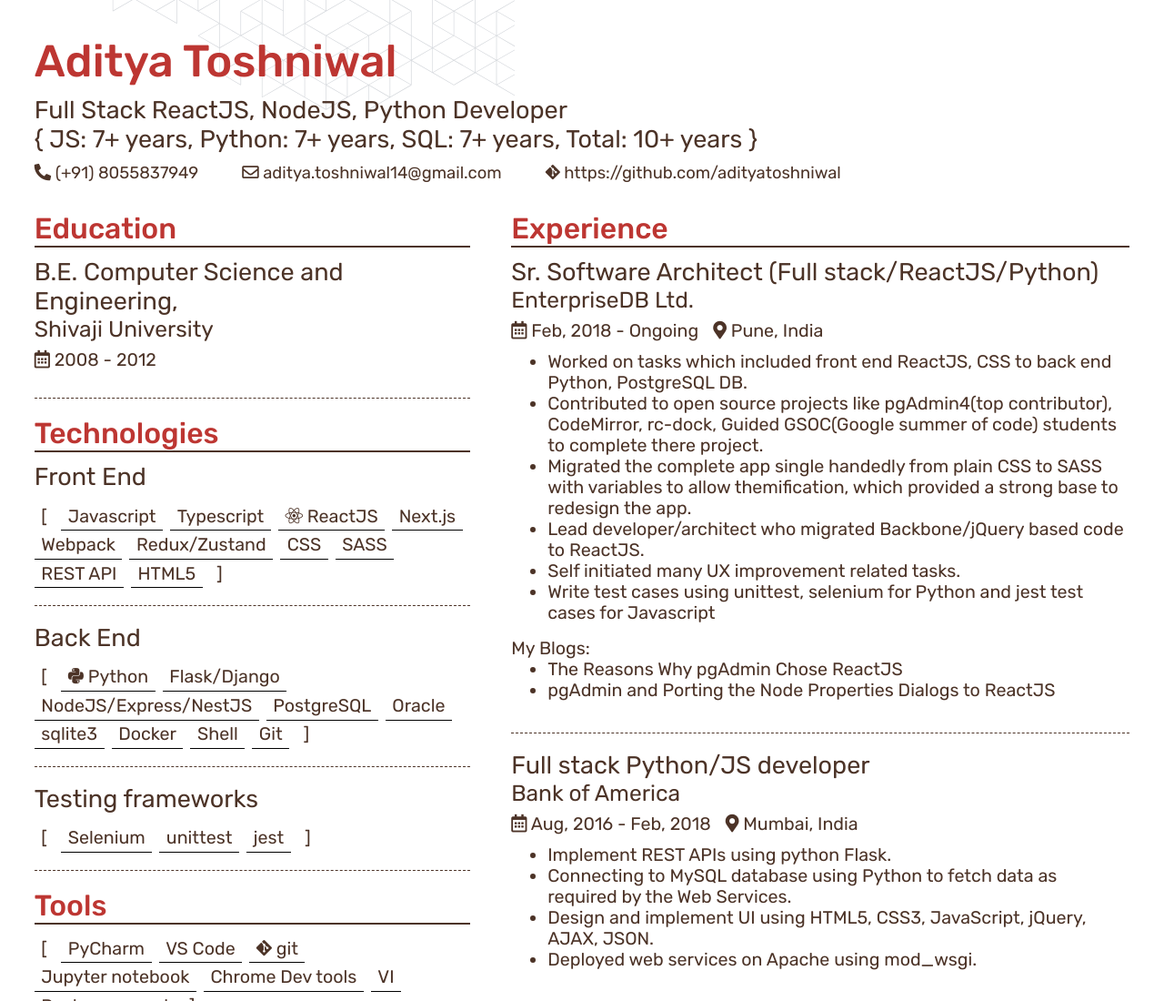
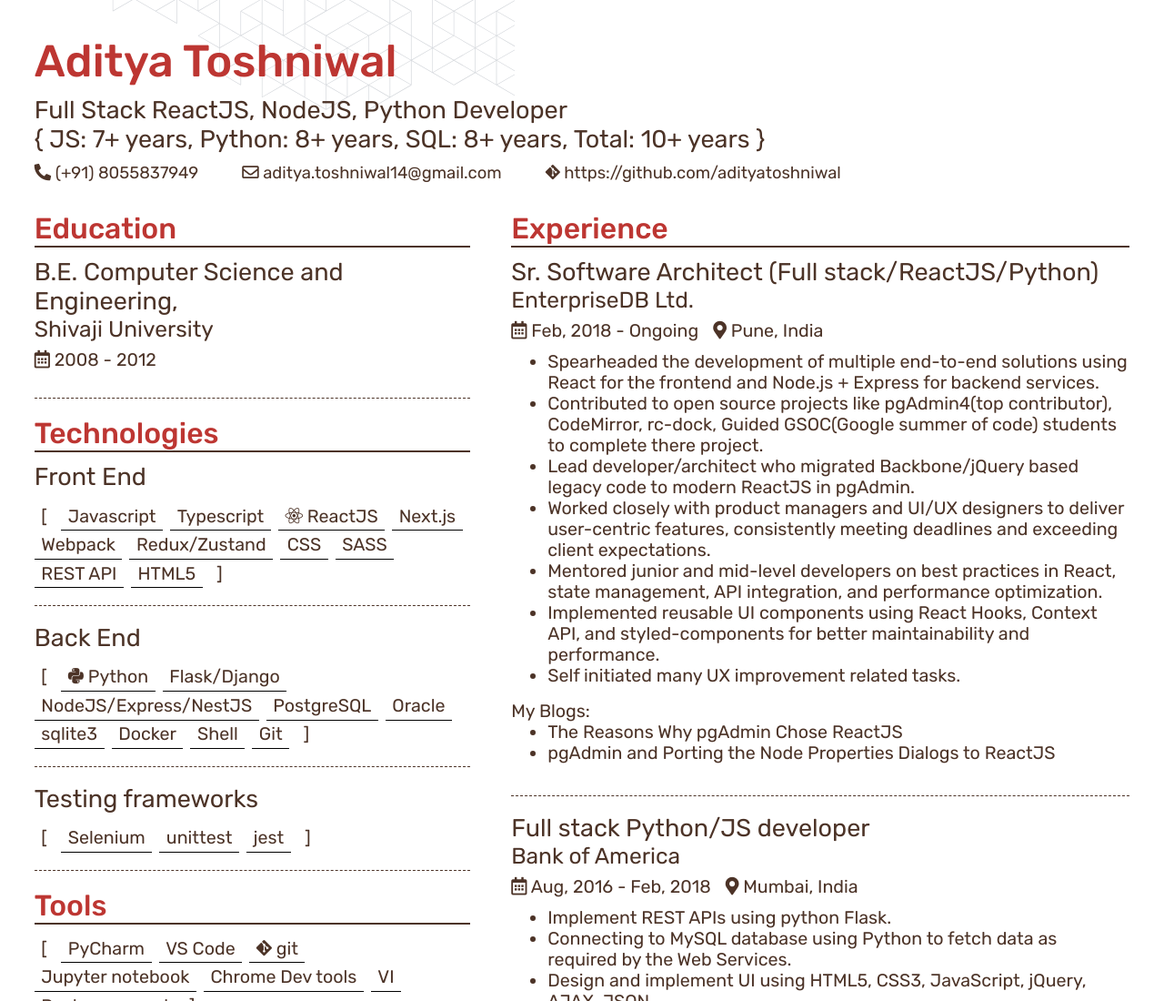
Before and after one commit to adityatoshniwal/adityatoshniwal.github.io, a plain HTML site: page index.html in a window 1280 px wide. Shown: the top 1100 px of the page at 91% size. Drawn offline with nearby package versions, Linux system fonts and the light colour scheme.

Commit message:
Update index.html

```diff
--- a/index.html
+++ b/index.html
@@ -13,7 +13,7 @@
     <div class="main">
       <div class="resume-name">Aditya Toshniwal</div>
       <div class="resume-title">Full Stack ReactJS, NodeJS, Python Developer</div>
-      <div class="resume-title">{ JS: 7+ years, Python: 7+ years, SQL: 7+ years, Total: 10+ years }</div>
+      <div class="resume-title">{ JS: 7+ years, Python: 8+ years, SQL: 8+ years, Total: 10+ years }</div>
       <div class="resume-contacts d-flex flex-wrap">
         <div class="mr-5">
           <span class="fa fa-phone-alt"></span>
@@ -147,12 +147,13 @@
                 </div>
                 <div class="section-details">
                   <ul>
-                    <li>Worked on tasks which included front end ReactJS, CSS to back end Python, PostgreSQL DB.</li>
+                    <li>Spearheaded the development of multiple end-to-end solutions using React for the frontend and Node.js + Express for backend services.</li>
                     <li>Contributed to open source projects like pgAdmin4(top contributor), CodeMirror, rc-dock, Guided GSOC(Google summer of code) students to complete there project.</li>
-                    <li>Migrated the complete app single handedly from plain CSS to SASS with variables to allow themification, which provided a strong base to redesign the app.</li>
-                    <li>Lead developer/architect who migrated Backbone/jQuery based code to ReactJS.</li>
+                    <li>Lead developer/architect who migrated Backbone/jQuery based legacy code to modern ReactJS in pgAdmin.</li>
+                    <li>Worked closely with product managers and UI/UX designers to deliver user-centric features, consistently meeting deadlines and exceeding client expectations.</li>
+                    <li>Mentored junior and mid-level developers on best practices in React, state management, API integration, and performance optimization.</li>
+                    <li>Implemented reusable UI components using React Hooks, Context API, and styled-components for better maintainability and performance.</li>
                     <li>Self initiated many UX improvement related tasks.</li>
-                    <li>Write test cases using unittest, selenium for Python and jest test cases for Javascript</li>
                   </ul>
                   My Blogs:
                   <ul>
```
